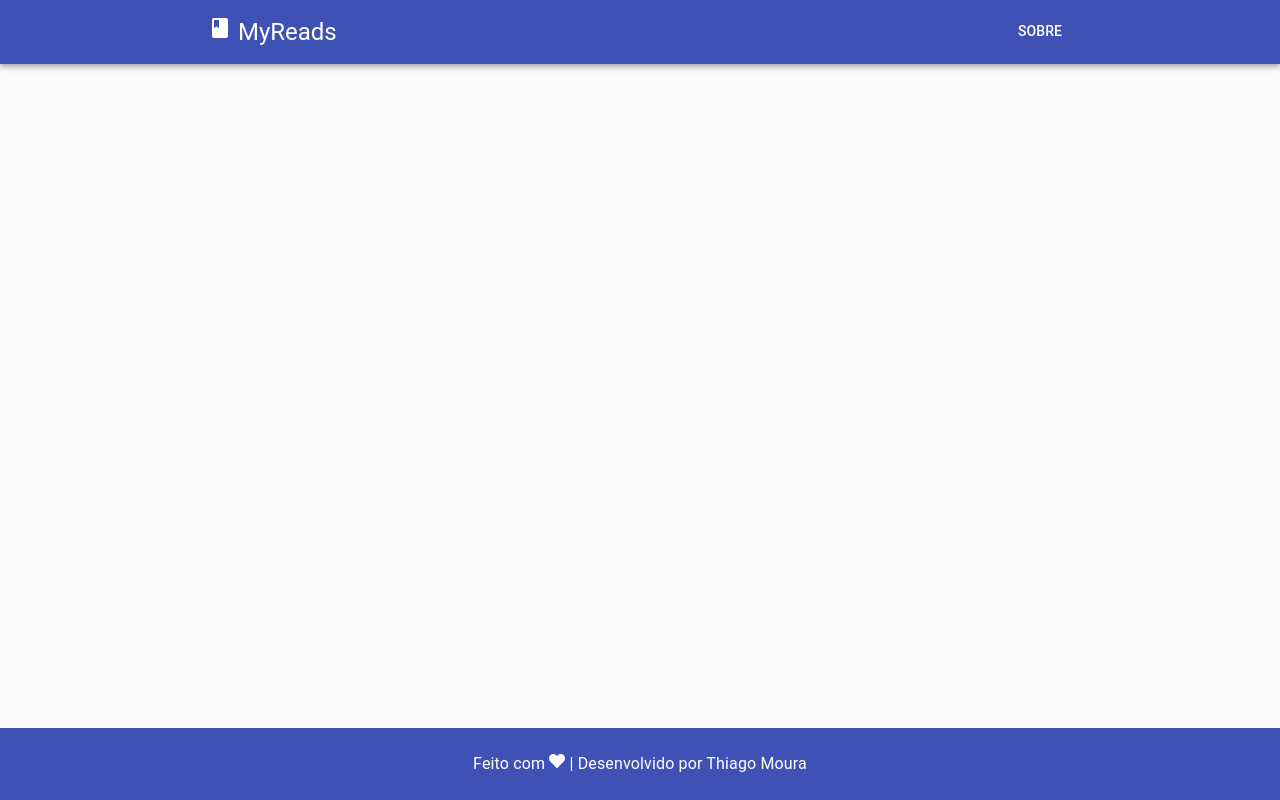
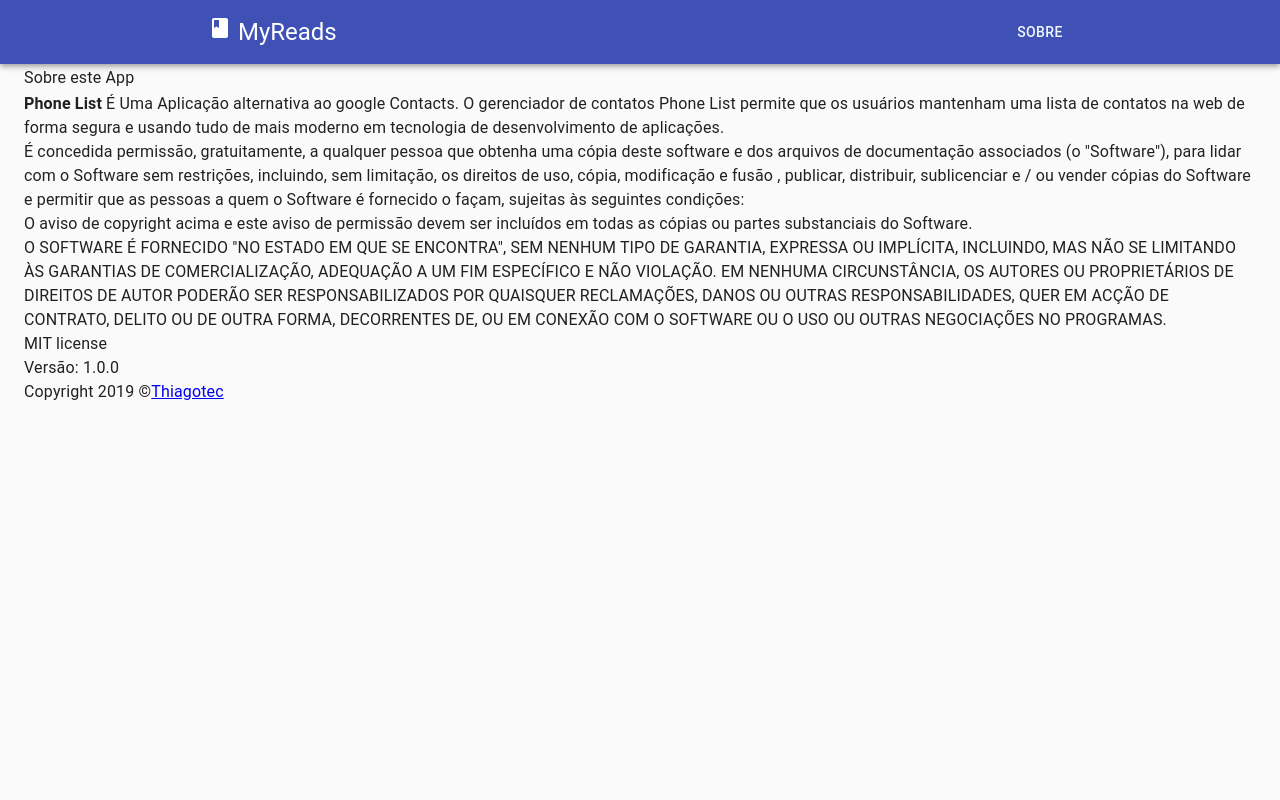
Before and after one commit to thienry/my-reads, a React (Create React App) app: page /sobre in a window 1280 px wide. Shown: the top 800 px of the page. Built offline with nearby package versions, Linux system fonts and the light colour scheme.

Commit message:
Added route about

```diff
--- a/package.json
+++ b/package.json
@@ -5,6 +5,7 @@
   "dependencies": {
     "@material-ui/core": "^4.3.1",
     "axios": "^0.19.0",
+    "dayjs": "^1.8.15",
     "react": "^16.9.0",
     "react-dom": "^16.9.0",
     "react-icons": "^3.7.0",
--- a/src/App.js
+++ b/src/App.js
@@ -1,14 +1,39 @@
 import React from "react";
+import { BrowserRouter as Router, Route, Switch } from "react-router-dom";
 
 import Navbar from "./components/layout/Navbar";
 import Footer from "./components/layout/Footer";
+import About from "./components/pages/About";
+import BookList from "./components/books/BookList";
+import SearchBooks from "./components/search/SearchBooks";
 
 function App() {
   return (
-    <>
-      <Navbar />
-      <Footer />
-    </>
+    <Router>
+      <>
+        <Navbar />
+        <Switch>
+          <Route
+            exact
+            path="/"
+            render={() => (
+              <BookList books={"books"} onChange={"updateBooksDetails"} />
+            )}
+          />
+
+          <Route
+            exact
+            path="search"
+            render={({ history }) => (
+              <SearchBooks onCChange={"updateBooksDetails"} myBooks={"books"} />
+            )}
+          />
+
+          <Route exact path="/sobre" component={About} />
+        </Switch>
+        <Footer />
+      </>
+    </Router>
   );
 }
 
--- a/src/components/books/BookList.js
+++ b/src/components/books/BookList.js
@@ -0,0 +1,11 @@
+import React from 'react'
+
+const BookList = () => {
+  return (
+    <div>
+
+    </div>
+  )
+}
+
+export default BookList
--- a/src/components/layout/Navbar.js
+++ b/src/components/layout/Navbar.js
@@ -1,5 +1,7 @@
 import React from "react";
 import PropTypes from "prop-types";
+import { Link as RouterLink } from "react-router-dom";
+
 import { MdBook } from "react-icons/md";
 
 import { makeStyles } from "@material-ui/core/styles";
@@ -8,15 +10,7 @@
 import Container from "@material-ui/core/Container";
 import Typography from "@material-ui/core/Typography";
 import Button from "@material-ui/core/Button";
-
-const useStyles = makeStyles({
-  root: {
-    flexGrow: 1
-  },
-  logo: {
-    flexGrow: 1
-  }
-});
+import Link from "@material-ui/core/Link";
 
 const Navbar = ({ title }) => {
   const classes = useStyles();
@@ -29,10 +23,15 @@
             <Typography variant="h5" className={classes.logo} color="inherit">
               <MdBook /> {title}
             </Typography>
-            <Button color="inherit" className="">
-              <Typography variant="subtitle2">
+            <Button>
+              <Link
+                color="inherit"
+                className={classes.about}
+                component={RouterLink}
+                to="/sobre"
+              >
                 Sobre
-              </Typography>
+              </Link>
             </Button>
           </Toolbar>
         </Container>
@@ -40,6 +39,19 @@
     </header>
   );
 };
+
+const useStyles = makeStyles({
+  root: {
+    flexGrow: 1
+  },
+  logo: {
+    flexGrow: 1
+  },
+  about: {
+    color: "aliceblue",
+    textDecoration: "none"
+  }
+});
 
 Navbar.propTypes = {
   title: PropTypes.string
--- a/src/components/pages/About.js
+++ b/src/components/pages/About.js
@@ -0,0 +1,65 @@
+import React from "react";
+import dayjs from "dayjs";
+import PropTypes from "prop-types";
+
+import Container from "@material-ui/core/Container";
+import Typography from "@material-ui/core/Typography";
+
+const About = ({ company }) => {
+  return (
+    <Container>
+      <Typography variant="subtitle1">Sobre este App</Typography>
+      <Typography variant="body1">
+        <strong>Phone List</strong> É Uma Aplicação alternativa ao google
+        Contacts. O gerenciador de contatos Phone List permite que os usuários
+        mantenham uma lista de contatos na web de forma segura e usando tudo de
+        mais moderno em tecnologia de desenvolvimento de aplicações.
+      </Typography>
+      <Typography variant="body1">
+        É concedida permissão, gratuitamente, a qualquer pessoa que obtenha uma
+        cópia deste software e dos arquivos de documentação associados (o
+        "Software"), para lidar com o Software sem restrições, incluindo, sem
+        limitação, os direitos de uso, cópia, modificação e fusão , publicar,
+        distribuir, sublicenciar e / ou vender cópias do Software e permitir que
+        as pessoas a quem o Software é fornecido o façam, sujeitas às seguintes
+        condições:
+      </Typography>
+      <Typography variant="body1">
+        O aviso de copyright acima e este aviso de permissão devem ser incluídos
+        em todas as cópias ou partes substanciais do Software.
+      </Typography>
+      <Typography variant="body1">
+        O SOFTWARE É FORNECIDO "NO ESTADO EM QUE SE ENCONTRA", SEM NENHUM TIPO
+        DE GARANTIA, EXPRESSA OU IMPLÍCITA, INCLUINDO, MAS NÃO SE LIMITANDO ÀS
+        GARANTIAS DE COMERCIALIZAÇÃO, ADEQUAÇÃO A UM FIM ESPECÍFICO E NÃO
+        VIOLAÇÃO. EM NENHUMA CIRCUNSTÂNCIA, OS AUTORES OU PROPRIETÁRIOS DE
+        DIREITOS DE AUTOR PODERÃO SER RESPONSABILIZADOS POR QUAISQUER
+        RECLAMAÇÕES, DANOS OU OUTRAS RESPONSABILIDADES, QUER EM ACÇÃO DE
+        CONTRATO, DELITO OU DE OUTRA FORMA, DECORRENTES DE, OU EM CONEXÃO COM O
+        SOFTWARE OU O USO OU OUTRAS NEGOCIAÇÕES NO PROGRAMAS.
+      </Typography>
+      <Typography variant="body1">MIT license</Typography>
+      <Typography variant="body1">Versão: 1.0.0</Typography>
+      <Typography variant="body1">
+        Copyright {dayjs().year()} &copy;
+        <a
+          href="http://thiagotec.com"
+          target="_blank"
+          rel="noopener noreferrer"
+        >
+          {company}
+        </a>
+      </Typography>
+    </Container>
+  );
+};
+
+About.propTypes = {
+  company: PropTypes.string,
+};
+
+About.defaultProps = {
+  company: "Thiagotec"
+}
+
+export default About;
--- a/src/components/search/SearchBooks.js
+++ b/src/components/search/SearchBooks.js
@@ -0,0 +1,11 @@
+import React from 'react'
+
+const SearchBooks = () => {
+  return (
+    <div>
+
+    </div>
+  )
+}
+
+export default SearchBooks
```
Also changed, not shown: src/components/books/Book.js (+11 -0 lines), src/components/books/BookShelf.js (+11 -0 lines), src/components/layout/SearchButton.js (+11 -0 lines), 1 other file (tests, documents, lock files or other folders).
